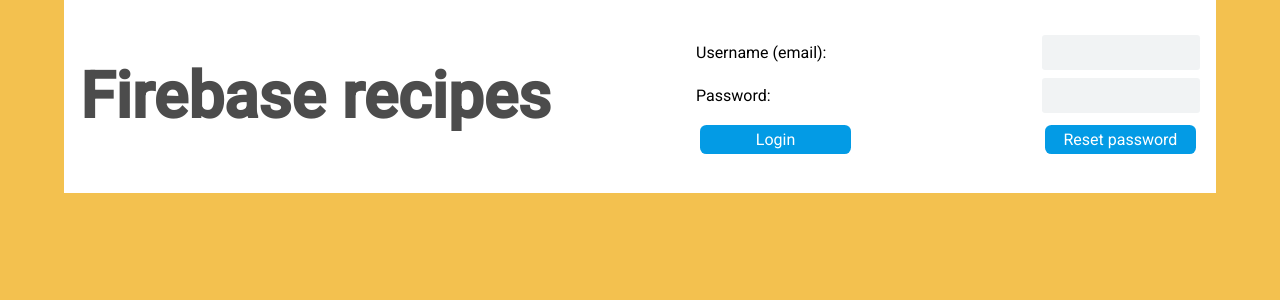
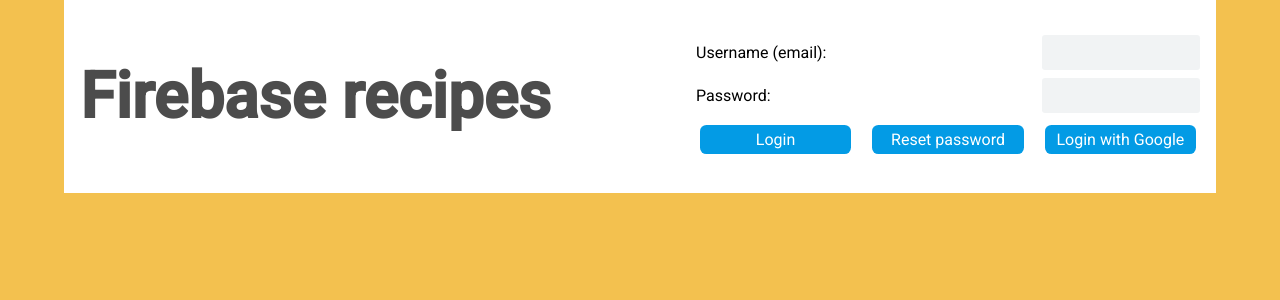
Before and after one commit to patriciacostadacruz/firebase-recipes-app, a React (Create React App) app: page / in a window 1280 px wide. Shown: the top 300 px of the page. Built offline with nearby package versions, Linux system fonts and the light colour scheme; no server answers.

Commit message:
Adds Google login

```diff
--- a/src/components/LoginForm.js
+++ b/src/components/LoginForm.js
@@ -34,12 +34,24 @@ const LoginForm = ({ existingUser }) => {
     }
   };
 
+  const handleLoginWithGoogle = async () => {
+    try {
+      await firebaseAuthService.loginWithGoogle();
+    } catch (error) {
+      alert(error.message);
+    }
+  };
+
   return (
     <div className="login-form-container">
       {existingUser ? (
         <div className="row">
           <h3>Welcome, {existingUser.email}</h3>
-          <button className="primary-button" onClick={handleLogout}>
+          <button
+            type="button"
+            className="primary-button"
+            onClick={handleLogout}
+          >
             Log out
           </button>
         </div>
@@ -70,8 +82,16 @@ const LoginForm = ({ existingUser }) => {
             <button
               onClick={handleSendPasswordResetEmail}
               className="primary-button"
+              type="button"
             >
               Reset password
+            </button>
+            <button
+              type="button"
+              className="primary-button"
+              onClick={handleLoginWithGoogle}
+            >
+              Login with Google
             </button>
           </div>
         </form>
```
